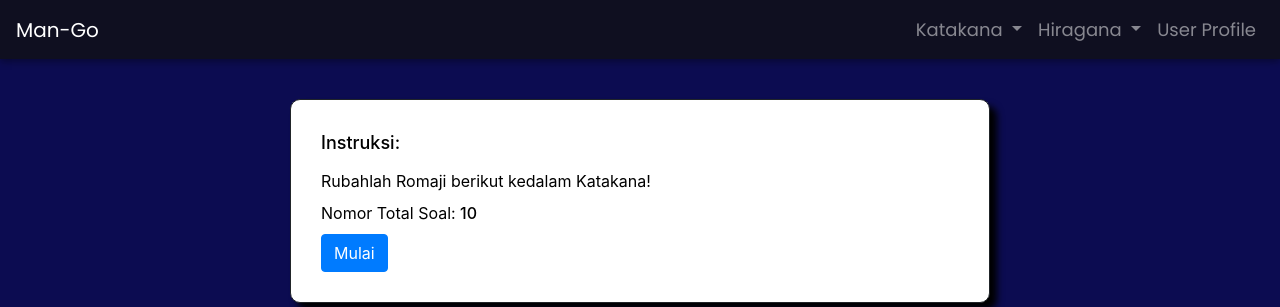
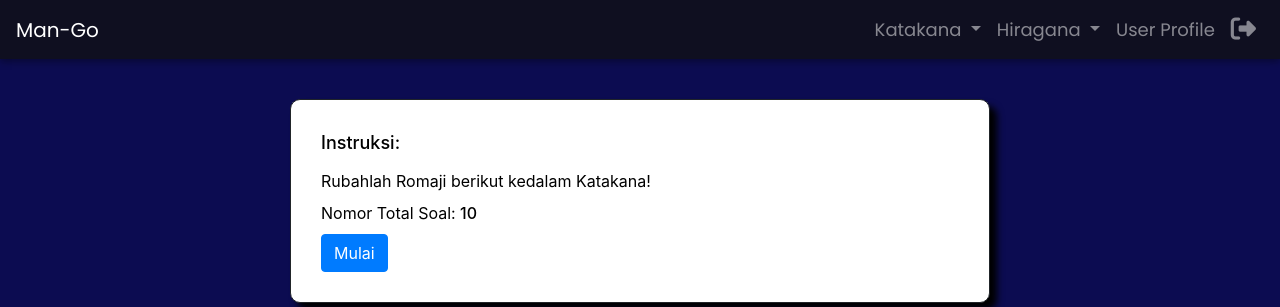
Before and after one commit to AriqF/ManGo, a PHP site: page /ManGo-main/katakanaQuiz2.php in a window 1280 px wide. Shown: the top 307 px of the page. Run offline with PHP 8.4, Linux system fonts and the light colour scheme; some libraries are stand-ins or nearby versions.

Commit message:
Update katakanaQuiz2.php

```diff
--- a/katakanaQuiz2.php
+++ b/katakanaQuiz2.php
@@ -1,6 +1,6 @@
 <html>
     <head>
-        <title>Hiragana II</title>
+        <title>Katakana II</title>
         <!-- Required meta tags -->
         <meta charset="utf-8">
         <meta name="viewport" content="width=device-width, initial-scale=1, shrink-to-fit=no">
@@ -14,6 +14,9 @@
 
         <!--My css-->
         <link href="src/stylequiz.css" rel="stylesheet">
+
+        <!--Font Kit Icon-->
+        <script src="https://kit.fontawesome.com/6f51fa838f.js" crossorigin="anonymous"></script>
 
         <!--google font-->
         <link rel="preconnect" href="https://fonts.gstatic.com">
@@ -53,7 +56,10 @@
                         </li>
 
                         <li class="nav-item">
-                        <a class="nav-link" href="#">User Profile</a> <!--add userProfile.php later-->
+                            <a class="nav-link" href="userProfile.php">User Profile</a>
+                        </li>
+                        <li class="nav-item">
+                            <a class="nav-link" href="userProfile.php" title="Log Out"><i class="fas fa-sign-out-alt" style="font-size: 1.4em;"></i></a>
                         </li>
                     </ul>
                 </div>
@@ -120,6 +126,4 @@
     <script src="src/quizQuestion.js"></script>
     <script src="src/app4.js"></script>
     </body>
-
-
 </html>
```
